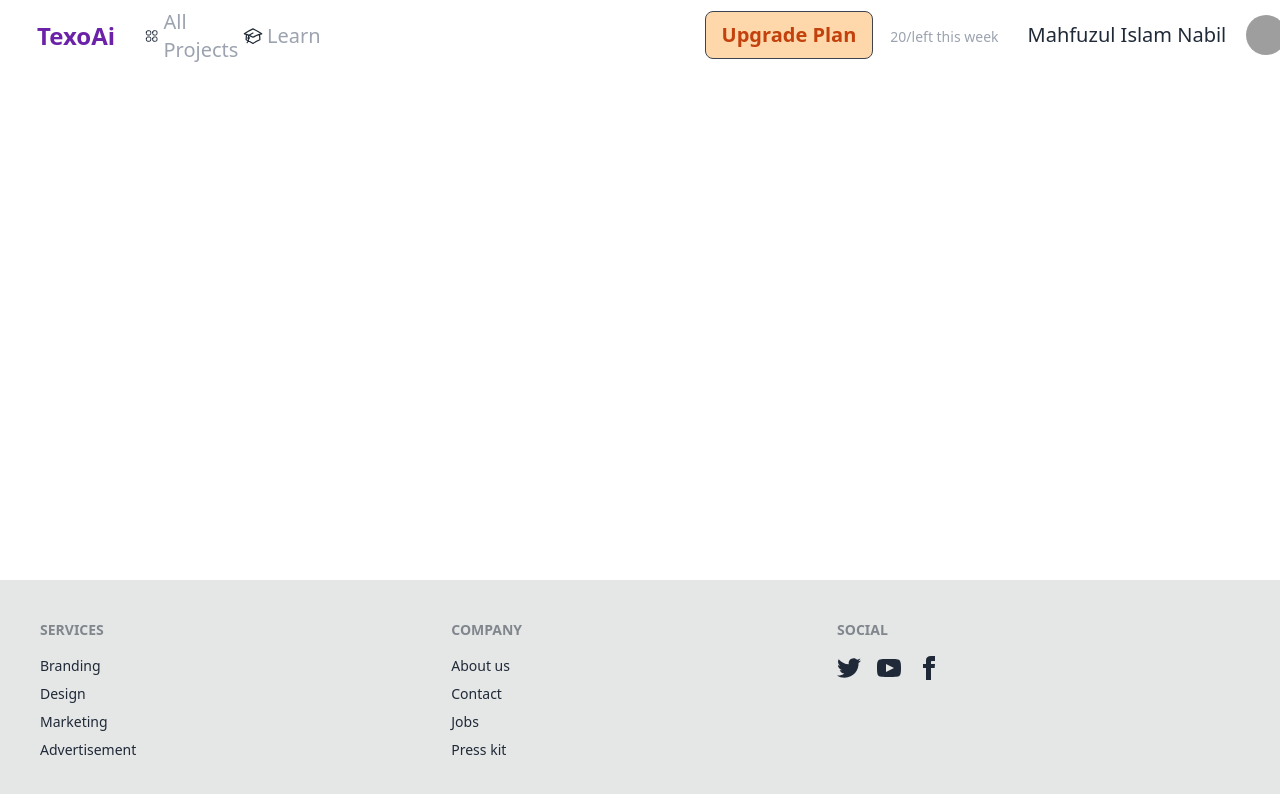
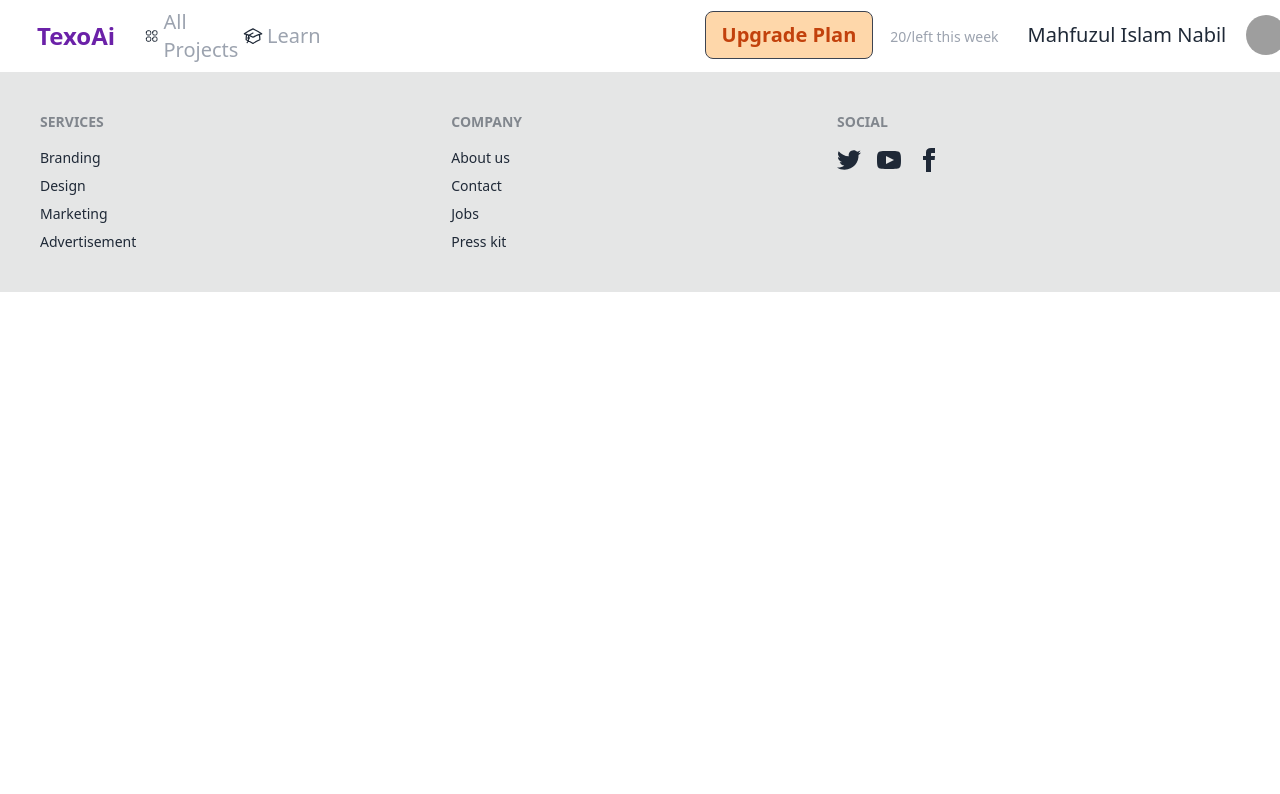
Before and after one commit to darkimpow/ai-writer-app-final, a React (Create React App) app: page /dashboard in a window 1280 px wide. Shown: the top 794 px of the page. Built offline with nearby package versions, Linux system fonts and the light colour scheme; grey boxes are pictures that could not be loaded.

Commit message:
removed bug from footer

```diff
--- a/src/partials/Footer.js
+++ b/src/partials/Footer.js
@@ -1,6 +1,6 @@
 const Footer = () => {
     return(
-        <footer className="footer p-10 bg-base-300 text-base-content fixed bottom-0">
+        <footer className="footer p-10 bg-base-300 text-base-content">
             <div>
                 <span className="footer-title">Services</span>
                 <a className="link link-hover">Branding</a>
```
